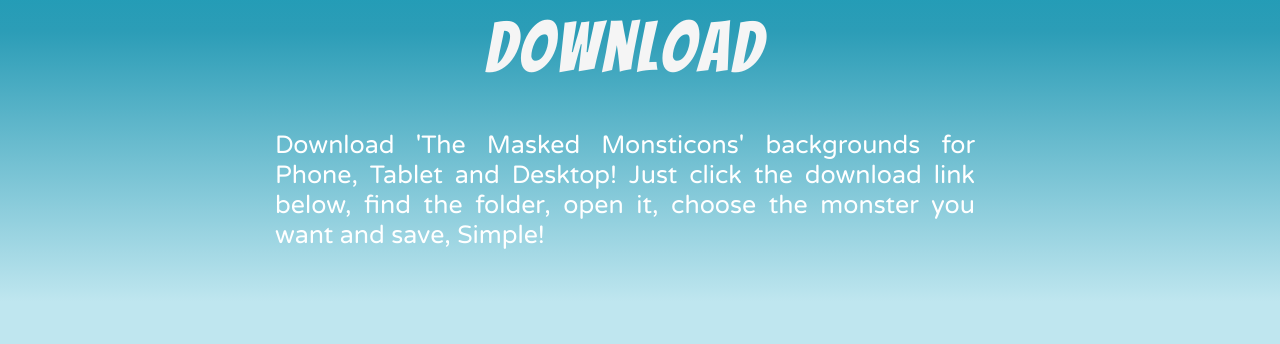
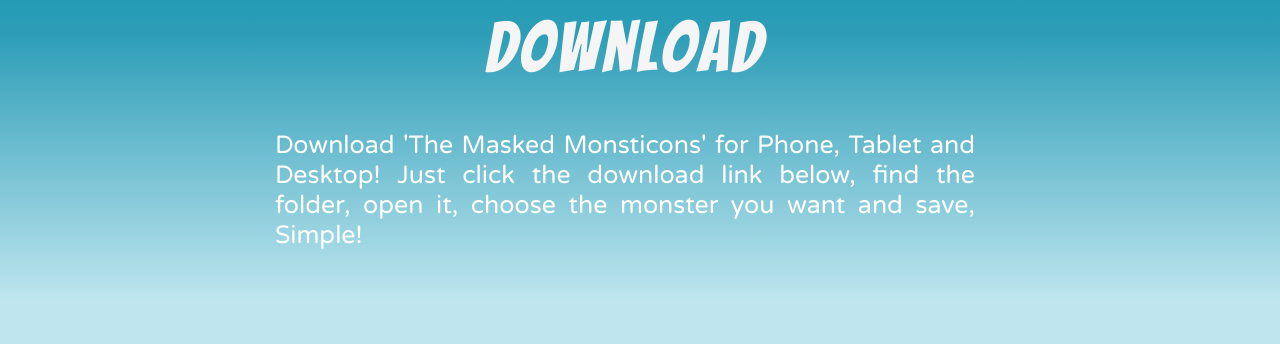
Before and after one commit to sarahjaneowens/ixd304-icon-website, a plain HTML site: page index.html in a window 1280 px wide. Shown: the part 10860-11204 px from the top of the page. Drawn offline with nearby package versions, Linux system fonts and the light colour scheme.

Commit message:
change download information

```diff
--- a/index.html
+++ b/index.html
@@ -227,7 +227,7 @@
 
          <h3 id="download-h3" class="wow fadeIn" data-wow-delay="0.3s">Download</h3>
 
-         <p id="dl-info" class="wow fadeIn" data-wow-delay="0.3s">Download 'The Masked Monsticons' backgrounds for Phone, Tablet and Desktop! Just click the download link below, find the folder, open it, choose the monster you want and save, Simple!</p>
+         <p id="dl-info" class="wow fadeIn" data-wow-delay="0.3s">Download 'The Masked Monsticons' for Phone, Tablet and Desktop! Just click the download link below, find the folder, open it, choose the monster you want and save, Simple!</p>
 
         <img src="images/mockups.svg" id="mockups" class="wow bounceinUp">
 
```
